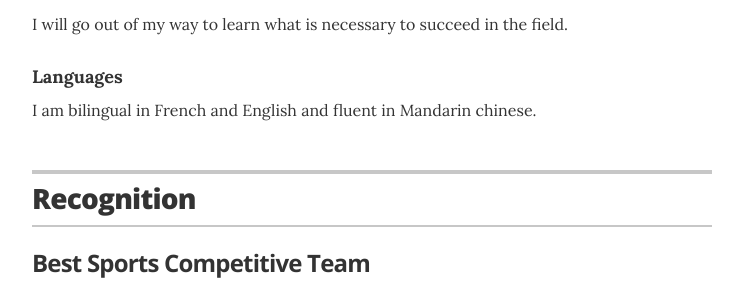
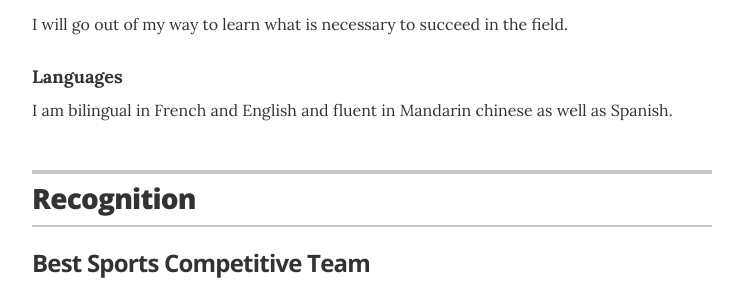
Before and after one commit to Tamus500/tamus500.github.io, a Jekyll site: the page built from index.html, in a window 1280 px wide and 900 px high, scrolled down 2794 px. Shown: the part 160-446 px from the top of the window, without its empty margins (268-1011 px from the left). Built offline with Jekyll 4.4.1, drawn with Linux system fonts in a browser that asks for light colours.

Commit message:
Update skills.yml

```diff
--- a/_data/skills.yml
+++ b/_data/skills.yml
@@ -12,4 +12,4 @@
   description: I will go out of my way to learn what is necessary to succeed in the field.
 
 - skill: Languages
-  description: I am bilingual in French and English and fluent in Mandarin chinese.
+  description: I am bilingual in French and English and fluent in Mandarin chinese as well as Spanish.
```
